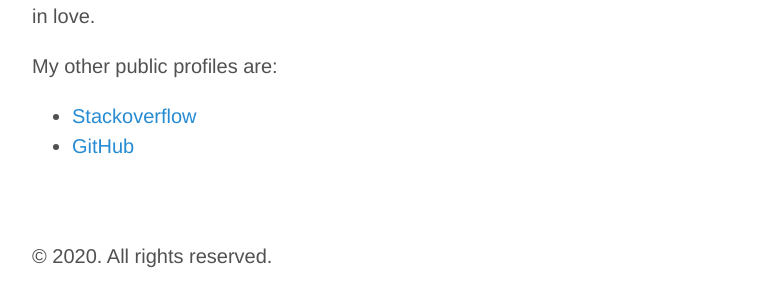
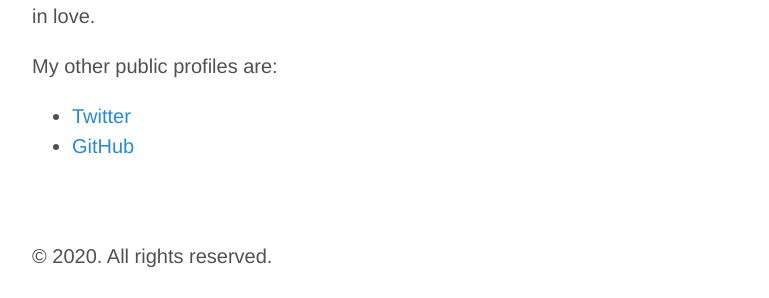
Before and after one commit to uberbinge/waah42.github.io, a Jekyll site: the page built from about.md, in a window 1280 px wide. Shown: the part 160-458 px from the top of the page, without its empty margins (248-1017 px from the left). Built offline with Jekyll 4.4.1, drawn with Linux system fonts in a browser that asks for light colours; part of the change alters nothing that is shown.

Commit message:
update config and about section

```diff
--- a/_config.yml
+++ b/_config.yml
@@ -5,12 +5,13 @@ permalink:	pretty
 title:	Waqas Ahmed
 tagline:	My opinions and inspirations
 description:	Trying to get my head around it.
-url:	http://getpoole.com
+url:	https://waqas.dev
 markdown: kramdown
 highlighter: rouge
 
 author:
   name:	Waqas Ahmed
+  email: mail@waqas.dev
   url:	https://twitter.com/waah42
 
 paginate:	3
@@ -18,8 +19,8 @@ paginate:	3
 # Custom vars
 version:	1.0.0
 
-# github:
-#   repo:           https://github.com/poole/poole
+github:
+  repo: https://github.com/waah42/waah42.github.io
 
 pages_list:
   About:	'/about'
--- a/about.md
+++ b/about.md
@@ -6,5 +6,5 @@ I'm a computer science graduate. Fell in love with power of software and still I
 
 My other public profiles are:
 
-* [Stackoverflow](http://stackoverflow.com/users/870218)
+* [Twitter](https://twitter.com/waah42)
 * [GitHub](http://github.com/waah42)
```
